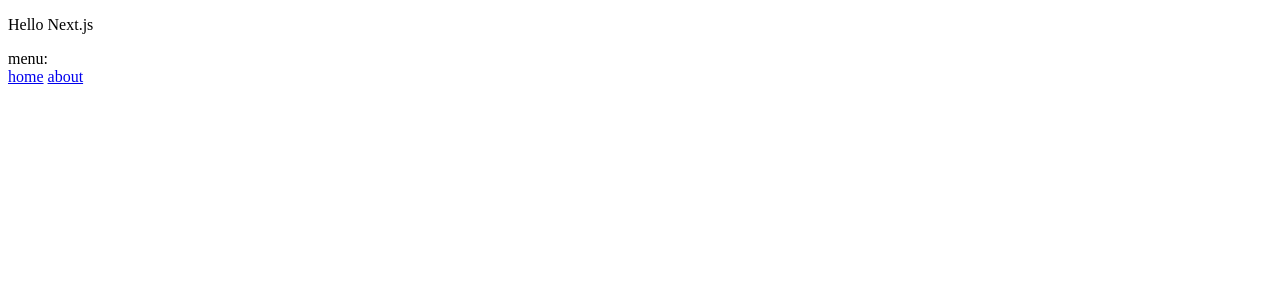
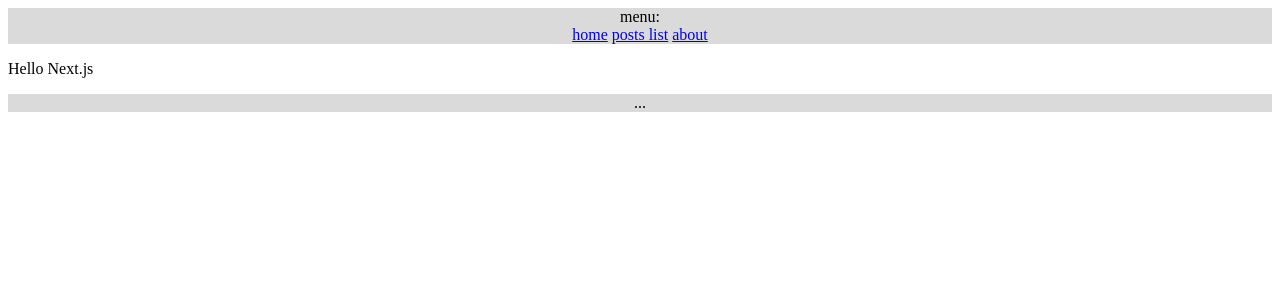
Before and after one commit to wilsonneto-dev/SSR_With_NextJS_Example, a Next.js app: page / in a window 1280 px wide. Shown: the top 300 px of the page. Built offline with nearby package versions, Linux system fonts and the light colour scheme.

Commit message:
query strings and master layouts

```diff
--- a/pages/index.js
+++ /dev/null
@@ -1,10 +0,0 @@
-import Menu from "../components/menu";
-
-const Index = () => (
-  <div>
-    <p>Hello Next.js</p>
-    <Menu />
-  </div>
-);
-
-export default Index;
--- /dev/null
+++ b/src/data/mock.js
@@ -0,0 +1,5 @@
+export default [
+  { id: 1, title: "First Article" },
+  { id: 2, title: "Second Article" },
+  { id: 3, title: "etc" }
+];
--- /dev/null
+++ b/src/pages/index.js
@@ -0,0 +1,9 @@
+import MasterLayout from "../share/layout/Master";
+
+const Index = () => (
+  <MasterLayout>
+    <p>Hello Next.js</p>
+  </MasterLayout>
+);
+
+export default Index;
--- a/components/menu.js
+++ b/src/share/components/Menu/index.js
@@ -1,11 +1,22 @@
 import Link from "next/link";
 
+const styles = {
+  container: {
+    textAlign: "center",
+    backgroundColor: "#dadada"
+  }
+};
+
 export default () => (
-  <div>
+  <div style={styles.container}>
     menu:
     <nav>
       <Link href="/">
         <a title="home">home</a>
+      </Link>
+      &nbsp;
+      <Link href="/posts-list">
+        <a title="Posts List">posts list</a>
       </Link>
       &nbsp;
       <Link href="/about">
--- /dev/null
+++ b/src/share/layout/Footer/index.js
@@ -0,0 +1,12 @@
+const styles = {
+  footer: {
+    textAlign: "center",
+    backgroundColor: "#dadada"
+  }
+};
+
+export default () => (
+  <>
+    <div style={styles.footer}>...</div>
+  </>
+);
--- /dev/null
+++ b/src/share/layout/Header/index.js
@@ -0,0 +1,3 @@
+import Menu from "../../components/Menu";
+
+export default () => <Menu />;
--- /dev/null
+++ b/src/share/layout/Master/index.js
@@ -0,0 +1,10 @@
+import Header from "../Header";
+import Footer from "../Footer";
+
+export default props => (
+  <>
+    <Header />
+    {props.children}
+    <Footer />
+  </>
+);
```
Also changed, not shown: pages/about.js (deleted, +0 -8 lines), src/pages/about.js (added, +10 -0 lines), src/pages/post.js (added, +13 -0 lines), src/pages/posts-list.js (added, +17 -0 lines), src/share/layout/MasterHOC/index.js (added, +10 -0 lines).
